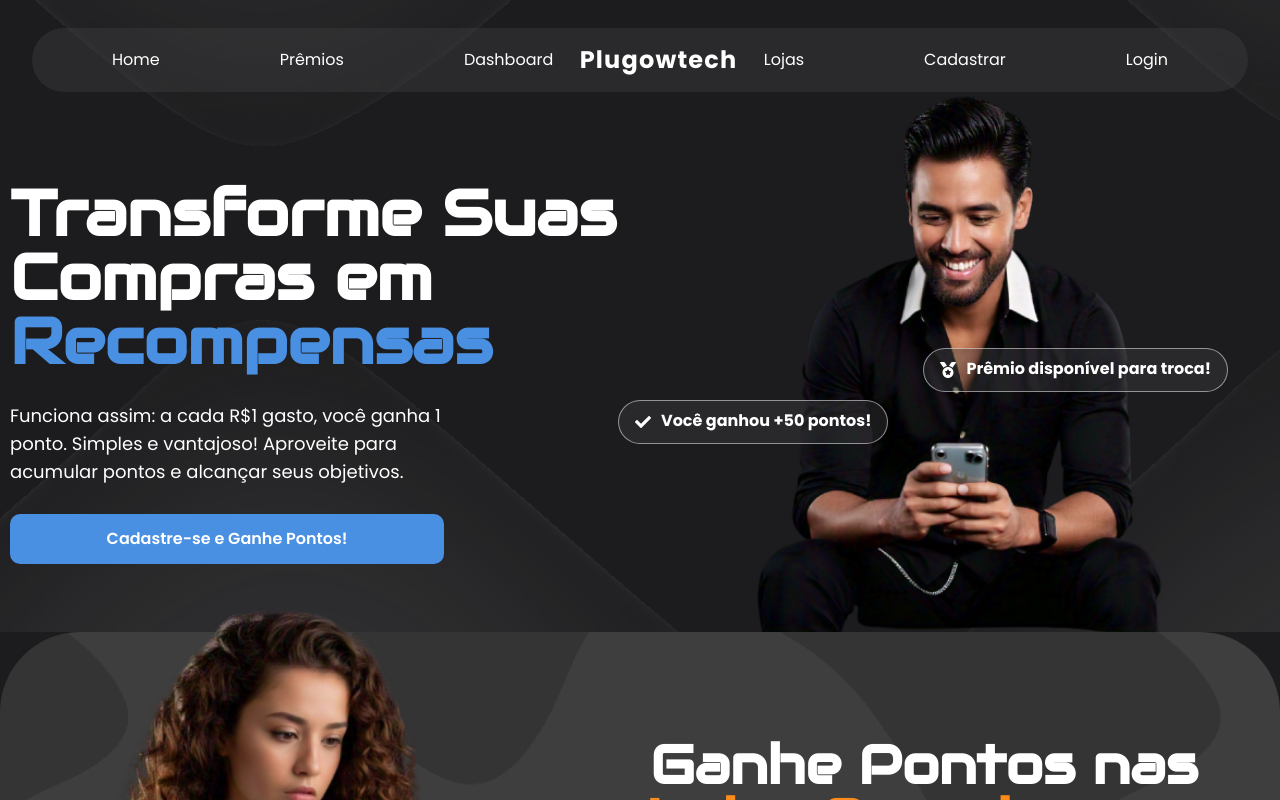
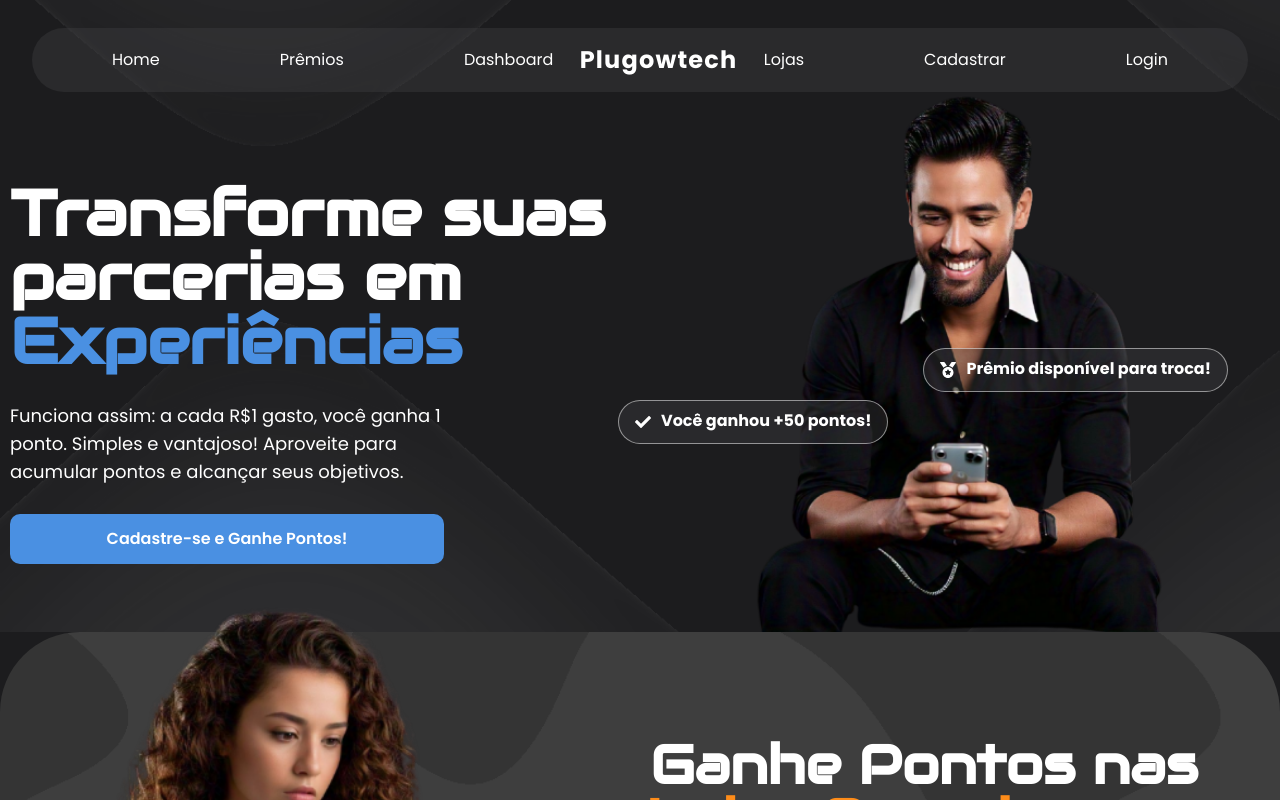
Before and after one commit to petersonfernandocouto/Plugowtech, a Next.js app: page / in a window 1280 px wide. Shown: the top 800 px of the page. Built offline with nearby package versions, Linux system fonts and the light colour scheme.

Commit message:
Estilização Hero titulo

```diff
--- a/Componentes/Footer.tsx
+++ b/Componentes/Footer.tsx
@@ -10,7 +10,7 @@ const Footer = () => {
 
     <div className='bg-[#121212]'>
 
-    <div className='lg:flex lg:justify-evenly pt-10 lg:pt-20 '>
+    <div className='lg:flex lg:justify-evenly pt-10 lg:pt-20'>
 
         <div className='flex  gap-16'>
 
--- a/Componentes/Hero.tsx
+++ b/Componentes/Hero.tsx
@@ -33,7 +33,7 @@ const Hero = () => {
         <div className="flex flex-col justify-evenly items-center w-full lg:mb-10">
           <div className="flex flex-col items-center lg:items-start lg:mt-10">
             <h1 className="text-3xl text-center px-1 lg:px-0 font-semibold lg:text-[64px] lg:w-[620px] lg:leading-none lg:text-start pb-7 font-['Audiowide']">
-              Transforme Suas Compras em <span className="text-[#4A90E2]">Recompensas</span>
+            Transforme suas parcerias em <span className="text-[#4A90E2]">Experiências</span>
             </h1>
             <p className="text-base lg:text-lg px-4 lg:px-0 text-center lg:w-[448px] lg:text-start pb-7">
               Funciona assim: a cada R$1 gasto, você ganha 1 ponto. Simples e vantajoso! Aproveite para acumular pontos e alcançar seus objetivos.
```
